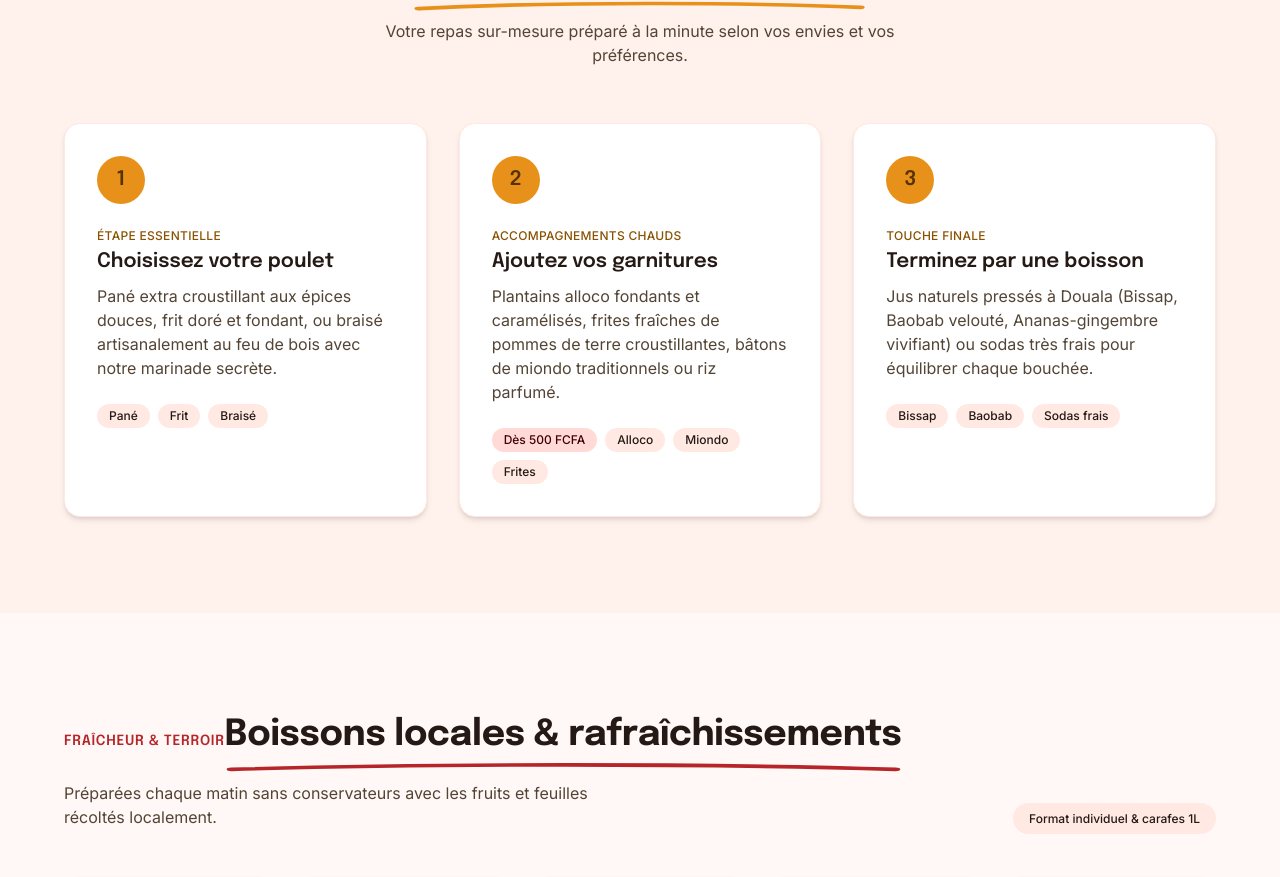
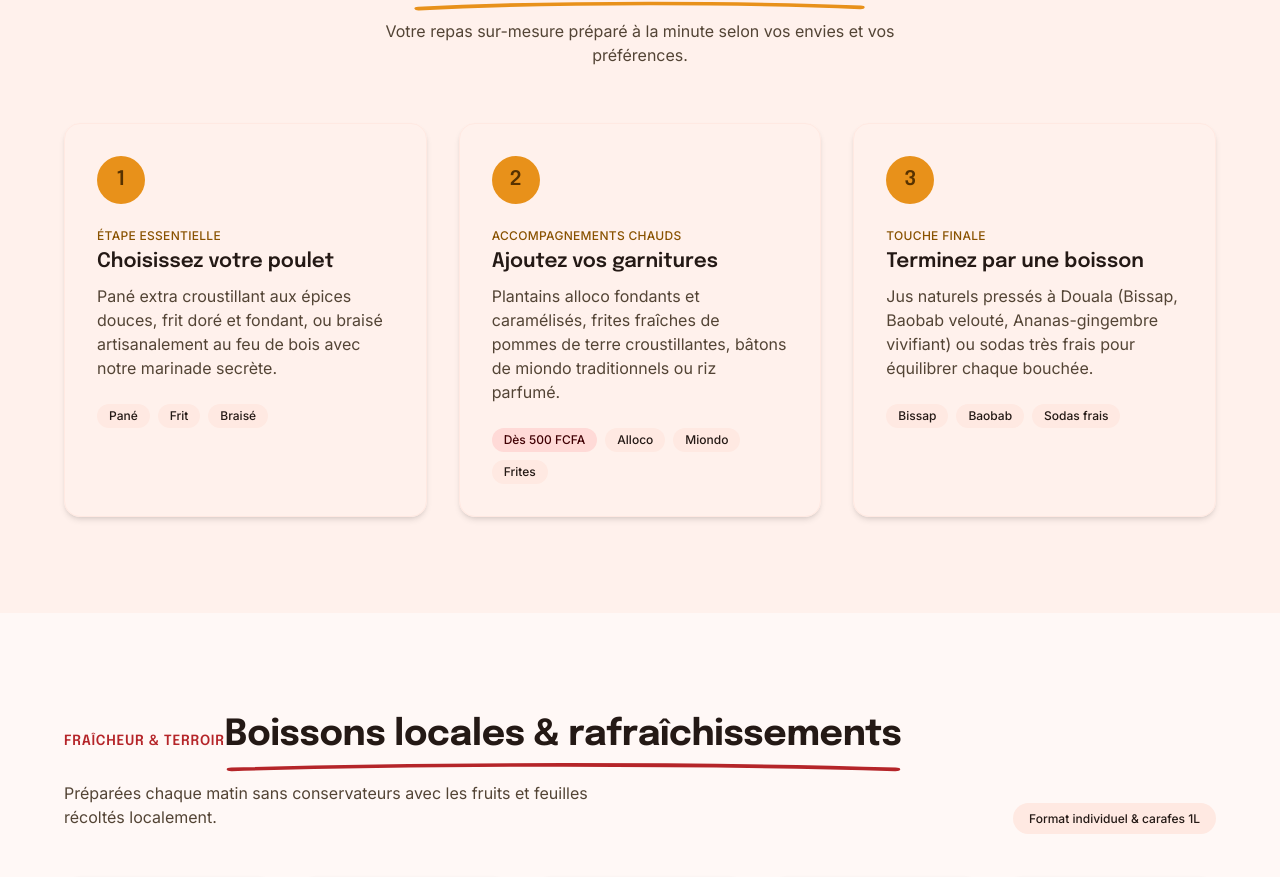
Before and after one commit to ARISDEV-CMD/Plazza_restau, a React (Vite) app: page / in a window 1280 px wide. Shown: the part 1800-2677 px from the top of the page. Built offline with nearby package versions, Linux system fonts and the light colour scheme.

Commit message:
Add dedicated blurred photo backgrounds to compose-your-plate cards

```diff
--- a/src/components/HomeScreen.tsx
+++ b/src/components/HomeScreen.tsx
@@ -318,7 +318,7 @@ export const HomeScreen: React.FC<HomeScreenProps> = ({
           {/* 3 Steps Grid */}
           <div className="grid grid-cols-1 md:grid-cols-3 gap-8 relative">
             {/* Step 1 */}
-            <div className="flex flex-col items-start p-8 rounded-2xl bg-white shadow-md relative border border-[#ffe9e2]">
+            <div className="compose-step-card compose-step-card--chicken flex flex-col items-start p-8 rounded-2xl shadow-md relative border border-[#ffe9e2]">
               <div className="w-12 h-12 rounded-full bg-[#e8911a] text-[#573200] font-headline-sm text-lg font-bold flex items-center justify-center mb-6">
                 1
               </div>
@@ -339,7 +339,7 @@ export const HomeScreen: React.FC<HomeScreenProps> = ({
             </div>
 
             {/* Step 2 */}
-            <div className="flex flex-col items-start p-8 rounded-2xl bg-white shadow-md relative border border-[#ffe9e2]">
+            <div className="compose-step-card compose-step-card--sides flex flex-col items-start p-8 rounded-2xl shadow-md relative border border-[#ffe9e2]">
               <div className="w-12 h-12 rounded-full bg-[#e8911a] text-[#573200] font-headline-sm text-lg font-bold flex items-center justify-center mb-6">
                 2
               </div>
@@ -361,7 +361,7 @@ export const HomeScreen: React.FC<HomeScreenProps> = ({
             </div>
 
             {/* Step 3 */}
-            <div className="flex flex-col items-start p-8 rounded-2xl bg-white shadow-md relative border border-[#ffe9e2]">
+            <div className="compose-step-card compose-step-card--drinks flex flex-col items-start p-8 rounded-2xl shadow-md relative border border-[#ffe9e2]">
               <div className="w-12 h-12 rounded-full bg-[#e8911a] text-[#573200] font-headline-sm text-lg font-bold flex items-center justify-center mb-6">
                 3
               </div>
```
